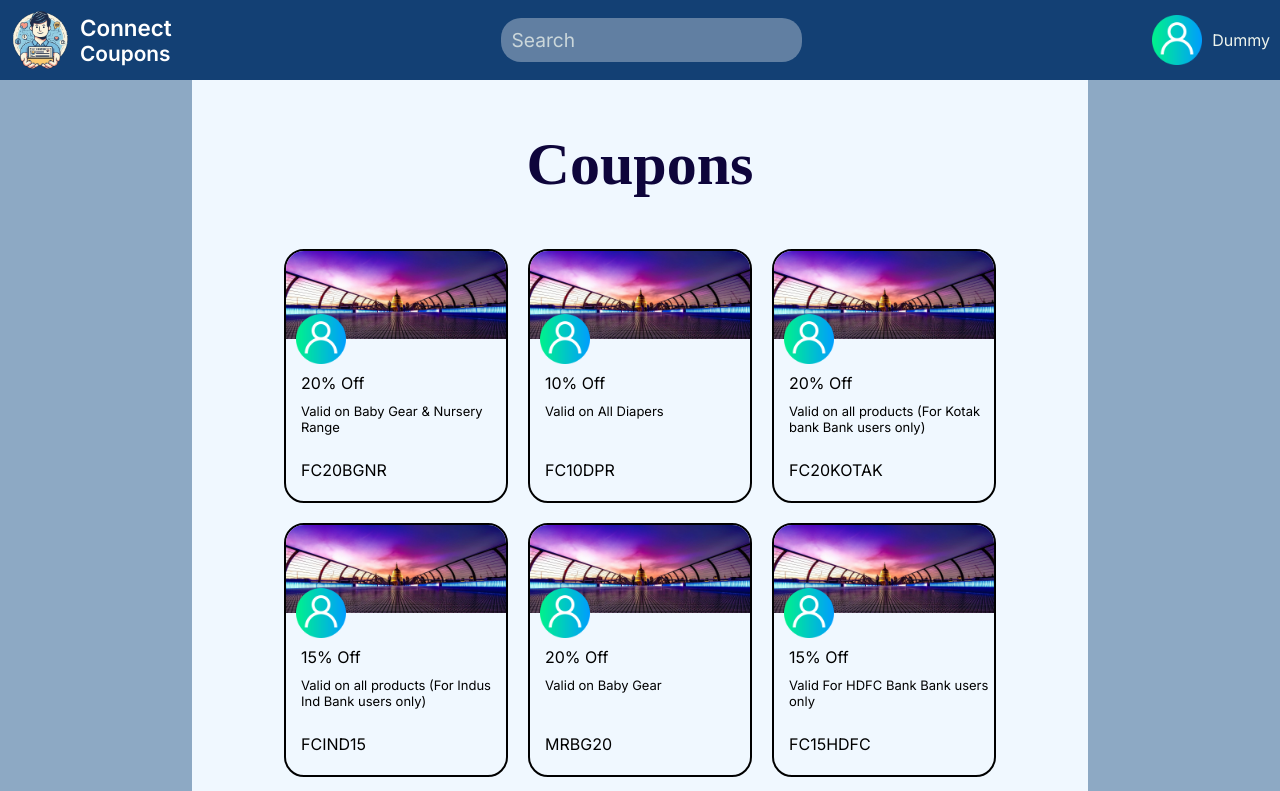
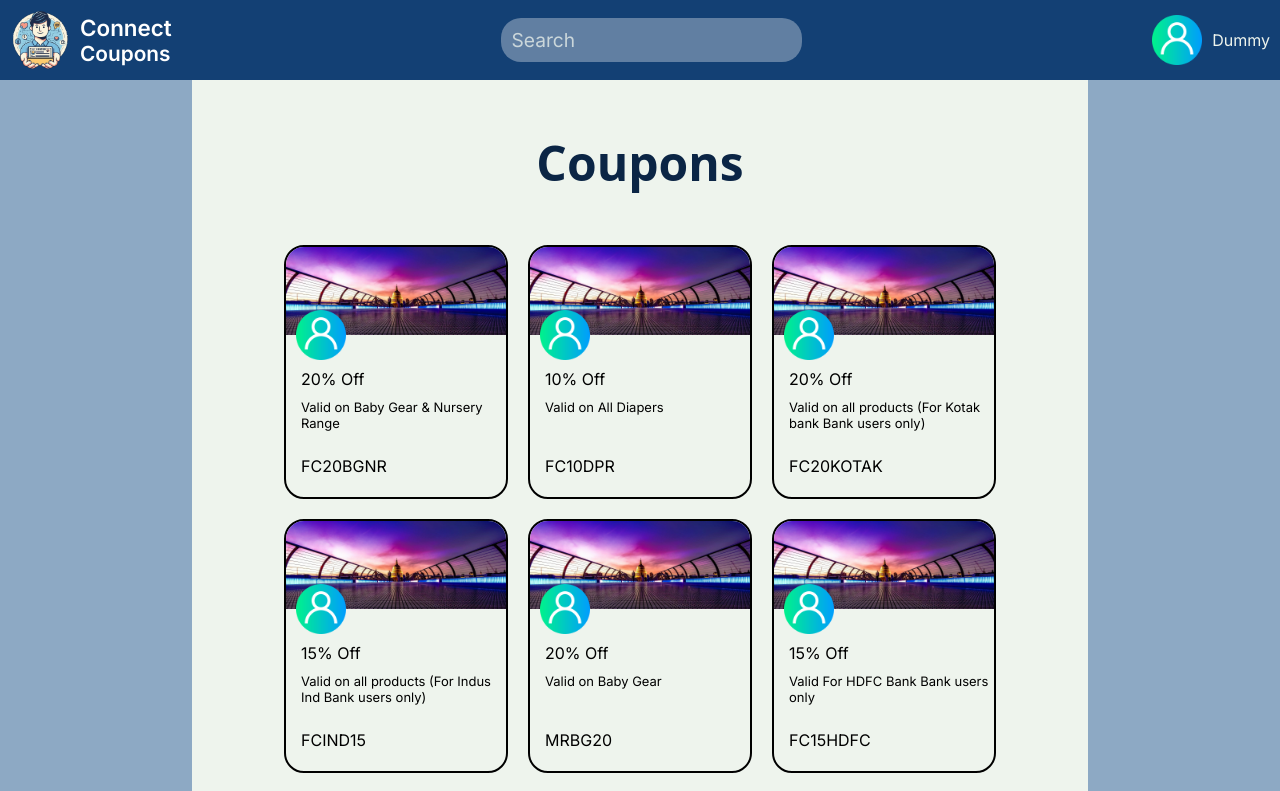
Before and after one commit to Apaark13/connect-coupons, a React (Vite) app in the folder frontend/: page / in a window 1280 px wide. Shown: the top 791 px of the page. Built offline with nearby package versions, Linux system fonts and the light colour scheme.

Commit message:
home coupons font change

```diff
--- a/frontend/src/components/home.scss
+++ b/frontend/src/components/home.scss
@@ -1,3 +1,4 @@
+@import "../variables.scss";
 .home {
   display: flex;
   flex-wrap: wrap;
@@ -6,16 +7,18 @@
   width: 70%;
   align-items: center;
   justify-content: center;
-  background-color: aliceblue;
+  background-color: $color5;
 
   .heading {
     display: flex;
     justify-content: center;
     margin-bottom: 40px;
     width: 100%;
-    font-size: 60px;
-    font-weight: 700;
-    font-family: cursive;
-    color: rgb(14, 5, 59);
+    font-size: 48px;
+    font-weight: 600;
+    // font-family: cursive;
+    font-family: system-ui, -apple-system, BlinkMacSystemFont, 'Segoe UI', Roboto, Oxygen, Ubuntu, Cantarell, 'Open Sans', 'Helvetica Neue', sans-serif;
+
+    color: $color3;
   }
 }
```
